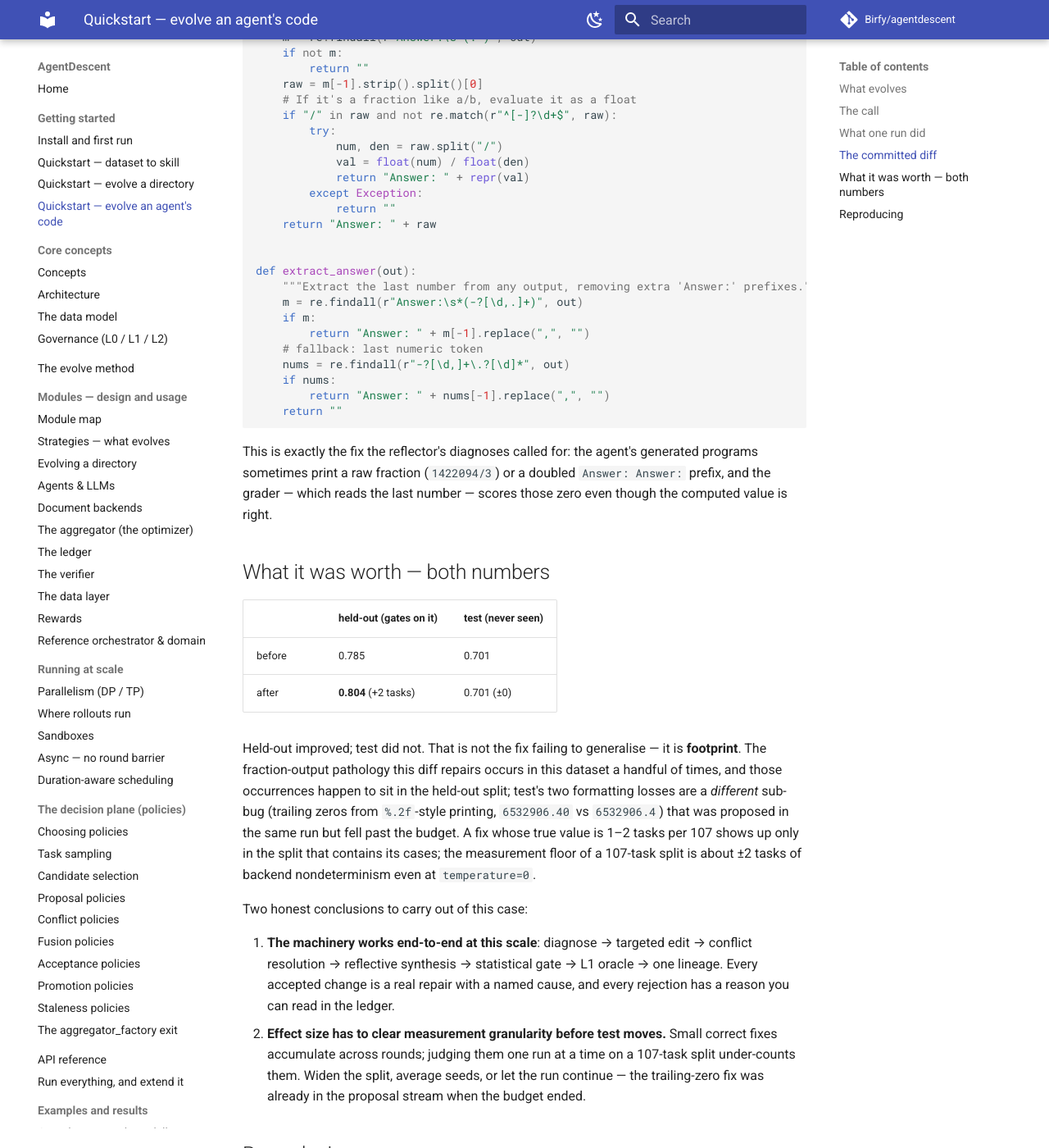
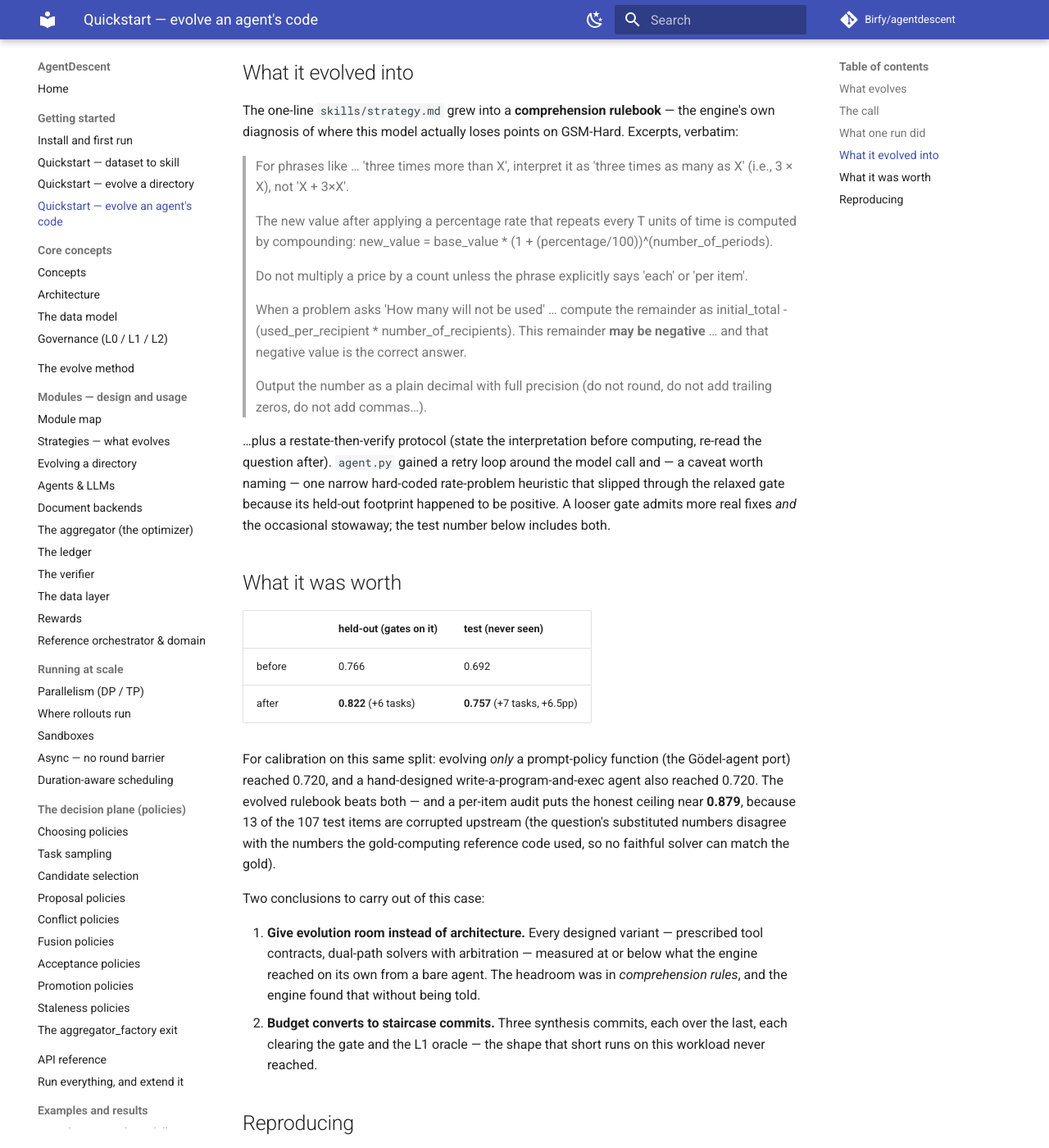
Before and after one commit to Birfy/agentdescent, an MkDocs documentation site: the page built from docs/quickstart-agent-code.md, in a window 1280 px wide and 1400 px high, scrolled down 2465 px. Shown: the whole window at 82% size. Built offline with MkDocs 1.6.1 and Material for MkDocs 9.7.7, drawn with Linux system fonts in a browser that asks for light colours; comment, search, counter and statistics services are not loaded; some of the changed text lies outside the part shown.

Commit message:
docs: the quickstart case now shows the bare-agent run -- 0.692 -> 0.757
The previous version documented a run whose test number did not move and
explained why. This one documents the run that settled the question: start
from a ~40-line agent and a one-line skill, give the engine 180 rollouts,
and let it decide what the agent becomes. Three fusion commits later the
skill is a comprehension rulebook and test is +6.5pp -- above both the
prompt-policy port and the hand-designed exec agent on the same split. The
honest-ceiling audit (13/107 corrupted items) and the stowaway-heuristic
caveat are in the page, not footnotes.

Co-Authored-By: Claude Fable 5 <noreply@anthropic.com>

````diff
--- a/docs/quickstart-agent-code.md
+++ b/docs/quickstart-agent-code.md
@@ -1,28 +1,34 @@
 # Quickstart — evolve an agent's code
 
-A complete, measured case: one `evolve()` call that improves a **running
-program** — an agent whose `agent.py` is executed per task — on GSM-Hard,
-against a hosted thinking model (`deepseek-v4-flash` behind an
-Anthropic-shaped endpoint). Everything below is one real run: its
-configuration, the diff the engine committed, and both numbers it produced —
-including the one that did not move, and why.
+A complete, measured case: one `evolve()` call that takes a **deliberately
+minimal running agent** — a bare model call and a one-line instruction file —
+and evolves it on GSM-Hard against a hosted thinking model
+(`deepseek-v4-flash` behind an Anthropic-shaped endpoint). One run, 83
+minutes: **test 0.692 → 0.757** on a 107-problem split the engine never saw.
+
+The case makes one point above the others: the winning configuration was not
+a cleverer architecture. It was a *lower starting point and a larger budget*,
+with the engine free to decide what the agent should become.
 
 ## What evolves
 
 The artifact is a two-file tree, executed for real on every rollout:
 
-- `agent.py` — the agent. It asks the model to *write a Python program* that
-  solves the problem, `exec`s that program, and falls back to plain prompting
-  on any error. This file is the product of an earlier evolution run; here it
-  is the **starting point**.
-- `skills/strategy.md` — the instruction the agent prepends to every prompt.
+- `agent.py` — initially ~40 lines: read `skills/`, send one prompt, print
+  the reply. No tools, no retries, no output parsing.
+- `skills/strategy.md` — initially the single line `Solve the problem.`
 
-Both are editable (`FileTree` strategy, at most 2 files per diff). A rollout
+Both are editable (`FileTree`, at most 2 files per diff). A rollout
 materialises the candidate into a workspace and runs
 `python3 agent.py "<question>"` through `code_runner` — process isolation,
-trimmed environment, hard timeout. The reward is exact-match on the last
-number of stdout, normalised the way GSM-Hard's targets need
+trimmed environment, hard timeout. Reward is exact-match on the last number
+of stdout, normalised the way GSM-Hard's float targets require
 (`-9867630.0` ≡ `-9867630`).
+
+Data: 320 GSM-Hard problems (the offline sample shipped in
+`examples/_gsmhard_sample.json`), split 106 train / 107 held-out / 107 test
+by a seeded shuffle. The engine trains and gates on the first two; test is
+measured once before and once after.
 
 ## The call
 
@@ -44,135 +50,120 @@ result = evolve(
 )
 ```
 
-Four of these knobs are the lessons of this case, not defaults:
+Knobs that are the lessons of this series, not defaults:
 
+- **`max_rollouts=180`** — budget is what lets the engine climb in steps.
+  Runs of 60–72 rollouts on the same task plateaued after one commit; this
+  run committed three times, each on top of the last.
 - **`base_delta=0.8, anneal_half_life=256`** — a relaxed, flat acceptance
-  threshold. The improvements available here are small (a formatting bug
-  costs 1–2 of 107 held-out tasks); under the default schedule the Beta
-  posterior needs ~4–5 tasks of lift and correct fixes die at the gate.
-- **`max_proposals=4` / `batch_trigger=4`** — reflective merge synthesises at
-  most four competing proposals per model call; beyond that the merge prompt
-  degrades into summarisation.
-- **No `selection=`** — single head, deliberately. With an
-  archive (`Archive("sigmoid_novelty")`), commits land on *divergent
-  lineages* that never recombine, and the final winner-take-all pick dropped
-  a correct formatting fix in the run before this one. Single-head stacks
-  every accepted fix on one lineage.
-- **The reflector and fusion completions run with
-  `thinking={"type": "disabled"}`.** On the edit-protocol prompt this model's
-  reasoning runs away — measured: 32,768 output tokens of thinking and zero
-  visible text. Thinking-off returns a valid `<EDITS>` block in ~12s. The
-  *agent's own* solve calls keep thinking on; the split is per-completion.
+  threshold. Real fixes on this workload are worth 1–4 held-out tasks each;
+  under the default schedule the Beta posterior wants more lift than that
+  and correct small fixes die at the gate.
+- **`max_proposals=4` / `batch_trigger=4`** — reflective merge synthesises a
+  few competing proposals per model call rather than summarising many.
+- **No `selection=`** — single head. With an archive
+  (`Archive("sigmoid_novelty")`) commits land on divergent lineages that
+  never recombine; single-head stacks every accepted fix on one lineage.
+- **Reflector and fusion completions run `thinking={"type": "disabled"}`.**
+  On the edit-protocol prompt this model's reasoning runs away (measured:
+  32,768 output tokens, zero visible text). Thinking-off returns a valid
+  `<EDITS>` block in ~12s. The agent's own solve calls keep thinking on.
 
-The reflector's template asks for a **diagnosis before the edit**: classify
-the failure as (a) output formatting, (b) arithmetic, or (c) comprehension,
-then make the smallest edit that fixes that class. It also states the grader's
-actual comparison rule (`4561195.20` does **not** match `4561195.2`), because
-a reflector that has to guess the grader proposes fixes for the wrong layer.
+The reflector template asks for a **diagnosis before the edit** — classify
+the failure as output formatting / arithmetic / comprehension, then make the
+smallest generalising fix — and it states the grader's comparison rule
+outright, because a reflector that has to guess the grader fixes the wrong
+layer.
 
 ## What one run did
 
-Data: 320 GSM-Hard problems, split 106 train / 107 held-out / 107 test
-(seeded shuffle; the engine never sees test). Wall clock **83 minutes**:
-72 rollouts, 441 reflector/fusion calls, 0 call failures.
+83 minutes wall clock: 185 rollouts, 988 reflector/fusion calls, 1 transient
+call failure. Eight merger sweeps; every accepted commit was a
+`ReflectiveFusion` synthesis of 7–9 concurrent proposals, taken through the
+statistical gate and the L1 oracle re-check:
 
-| sweep | held-out | committed | rejected |
-|---|---|---|---|
-| 0 | 0.785 | 0 | 0 |
-| 1 | **0.804** | **1** | 0 |
-| 2 | 0.804 | 0 | 1 (oracle) |
-| 3 | 0.804 | 0 | 0 |
-
-The ledger records what the one commit was:
+| sweep | held-out | event |
+|---|---|---|
+| 0 | 0.766 | — |
+| 1 | 0.766 | 1 oracle-rejected |
+| 2 | **0.794** | **commit** — synth of 7 proposals |
+| 3 | 0.794 | 1 oracle-rejected |
+| 4 | **0.804** | **commit** — synth of 8 proposals |
+| 5 | 0.804 | 1 oracle-rejected |
+| 6 | **0.822** | **commit** — synth of 9 proposals |
+| 7 | 0.822 | budget exhausted |
 
 ```
-merge synth(w0:ecb0561e + w1:24a27b37 + w1:f15d32cf + w2:253ef29e + w2:7e3d6ef3 + w3:791b4fee) -> dgm-agent
+merge synth(w0:6a7fd1d6 + w1:6c55d989 + w2:8d9c6a01 + w3:0c549fbd + …) -> dgm-agent   (sweep 2)
+merge synth(w0:d2944aa8 + w1:88cac018 + w1:d78106da + w2:41380c5e + …) -> dgm-agent   (sweep 4)
+merge synth(w0:61ca8769 + w1:53943c35 + w2:3c1c1e47 + w2:ef0695da + …) -> dgm-agent   (sweep 6)
 ```
 
-— six workers independently diagnosed output-formatting failures, conflict
-resolution handed the contradicting rewrites to `ReflectiveFusion`, and one
-synthesised candidate carried them through the gate and the L1 oracle
-re-check. One later candidate was oracle-rejected; the run then stopped on
-budget.
+## What it evolved into
 
-## The committed diff
+The one-line `skills/strategy.md` grew into a **comprehension rulebook** —
+the engine's own diagnosis of where this model actually loses points on
+GSM-Hard. Excerpts, verbatim:
 
-The synthesis added two functions to `agent.py` and wired them into the
-exec path — nothing else changed:
+> For phrases like … 'three times more than X', interpret it as 'three times
+> as many as X' (i.e., 3 × X), not 'X + 3×X'.
 
-```python
-def finalize_output(out):
-    """Find final Answer line and ensure it contains a numeric literal, not a fraction expression."""
-    m = re.findall(r"Answer:\s*(.*)", out)
-    if not m:
-        return ""
-    raw = m[-1].strip().split()[0]
-    # If it's a fraction like a/b, evaluate it as a float
-    if "/" in raw and not re.match(r"^[-]?\d+$", raw):
-        try:
-            num, den = raw.split("/")
-            val = float(num) / float(den)
-            return "Answer: " + repr(val)
-        except Exception:
-            return ""
-    return "Answer: " + raw
+> The new value after applying a percentage rate that repeats every T units
+> of time is computed by compounding: new_value = base_value *
+> (1 + (percentage/100))^(number_of_periods).
 
+> Do not multiply a price by a count unless the phrase explicitly says
+> 'each' or 'per item'.
 
-def extract_answer(out):
-    """Extract the last number from any output, removing extra 'Answer:' prefixes."""
-    m = re.findall(r"Answer:\s*(-?[\d,.]+)", out)
-    if m:
-        return "Answer: " + m[-1].replace(",", "")
-    # fallback: last numeric token
-    nums = re.findall(r"-?[\d,]+\.?[\d]*", out)
-    if nums:
-        return "Answer: " + nums[-1].replace(",", "")
-    return ""
-```
+> When a problem asks 'How many will not be used' … compute the remainder as
+> initial_total - (used_per_recipient * number_of_recipients). This
+> remainder **may be negative** … and that negative value is the correct
+> answer.
 
-This is exactly the fix the reflector's diagnoses called for: the agent's
-generated programs sometimes print a raw fraction (`1422094/3`) or a doubled
-`Answer: Answer:` prefix, and the grader — which reads the last number —
-scores those zero even though the computed value is right.
+> Output the number as a plain decimal with full precision (do not round, do
+> not add trailing zeros, do not add commas…).
 
-## What it was worth — both numbers
+…plus a restate-then-verify protocol (state the interpretation before
+computing, re-read the question after). `agent.py` gained a retry loop
+around the model call and — a caveat worth naming — one narrow hard-coded
+rate-problem heuristic that slipped through the relaxed gate because its
+held-out footprint happened to be positive. A looser gate admits more real
+fixes *and* the occasional stowaway; the test number below includes both.
+
+## What it was worth
 
 | | held-out (gates on it) | test (never seen) |
 |---|---|---|
-| before | 0.785 | 0.701 |
-| after | **0.804** (+2 tasks) | 0.701 (±0) |
+| before | 0.766 | 0.692 |
+| after | **0.822** (+6 tasks) | **0.757** (+7 tasks, +6.5pp) |
 
-Held-out improved; test did not. That is not the fix failing to generalise —
-it is **footprint**. The fraction-output pathology this diff repairs occurs in
-this dataset a handful of times, and those occurrences happen to sit in the
-held-out split; test's two formatting losses are a *different* sub-bug
-(trailing zeros from `%.2f`-style printing, `6532906.40` vs `6532906.4`) that
-was proposed in the same run but fell past the budget. A fix whose true value
-is 1–2 tasks per 107 shows up only in the split that contains its cases; the
-measurement floor of a 107-task split is about ±2 tasks of backend
-nondeterminism even at `temperature=0`.
+For calibration on this same split: evolving *only* a prompt-policy function
+(the Gödel-agent port) reached 0.720, and a hand-designed
+write-a-program-and-exec agent also reached 0.720. The evolved rulebook
+beats both — and a per-item audit puts the honest ceiling near **0.879**,
+because 13 of the 107 test items are corrupted upstream (the question's
+substituted numbers disagree with the numbers the gold-computing reference
+code used, so no faithful solver can match the gold).
 
-Two honest conclusions to carry out of this case:
+Two conclusions to carry out of this case:
 
-1. **The machinery works end-to-end at this scale**: diagnose → targeted
-   edit → conflict resolution → reflective synthesis → statistical gate →
-   L1 oracle → one lineage. Every accepted change is a real repair with a
-   named cause, and every rejection has a reason you can read in the ledger.
-2. **Effect size has to clear measurement granularity before test moves.**
-   Small correct fixes accumulate across rounds; judging them one run at a
-   time on a 107-task split under-counts them. Widen the split, average
-   seeds, or let the run continue — the trailing-zero fix was already in the
-   proposal stream when the budget ended.
+1. **Give evolution room instead of architecture.** Every designed variant —
+   prescribed tool contracts, dual-path solvers with arbitration — measured
+   at or below what the engine reached on its own from a bare agent. The
+   headroom was in *comprehension rules*, and the engine found that without
+   being told.
+2. **Budget converts to staircase commits.** Three synthesis commits, each
+   over the last, each clearing the gate and the L1 oracle — the shape that
+   short runs on this workload never reached.
 
 ## Reproducing
 
-The pieces are all public surface: `evolve()` with `FileTree` +
-`code_runner` + `tree_reflector` (custom template), `reflective_merge`,
-`ReflectiveStaleness`, and the offline GSM-Hard sample at
-`examples/_gsmhard_sample.json` (`AGENTDESCENT_GSMHARD_SAMPLE=1`). Two
-environment notes that cost this series real hours: construct the Anthropic
-client with `max_retries=0` (the SDK's internal retries multiply with
-`with_retries` into ~45-minute stalls on a slow endpoint), and give thinking
-models a generous `max_tokens` — at the runner default of 1024 a thinking
-model returns **empty text** for every reflection and the run silently
-proposes nothing.
+All public surface: `evolve()` with `FileTree` + `code_runner` +
+`tree_reflector` (custom diagnose-first template), `reflective_merge`,
+`ReflectiveStaleness`, and the offline GSM-Hard sample
+(`AGENTDESCENT_GSMHARD_SAMPLE=1`). Two environment notes that cost this
+series real hours: construct the Anthropic client with `max_retries=0` (the
+SDK's internal retries multiply with `with_retries` into ~45-minute stalls
+on a slow endpoint), and give thinking models a generous `max_tokens` — at
+1024 a thinking model returns **empty text** for every reflection and the
+run silently proposes nothing.
````
Also changed, not shown: other parts of docs/quickstart-agent-code.md (+1 -1 lines).
